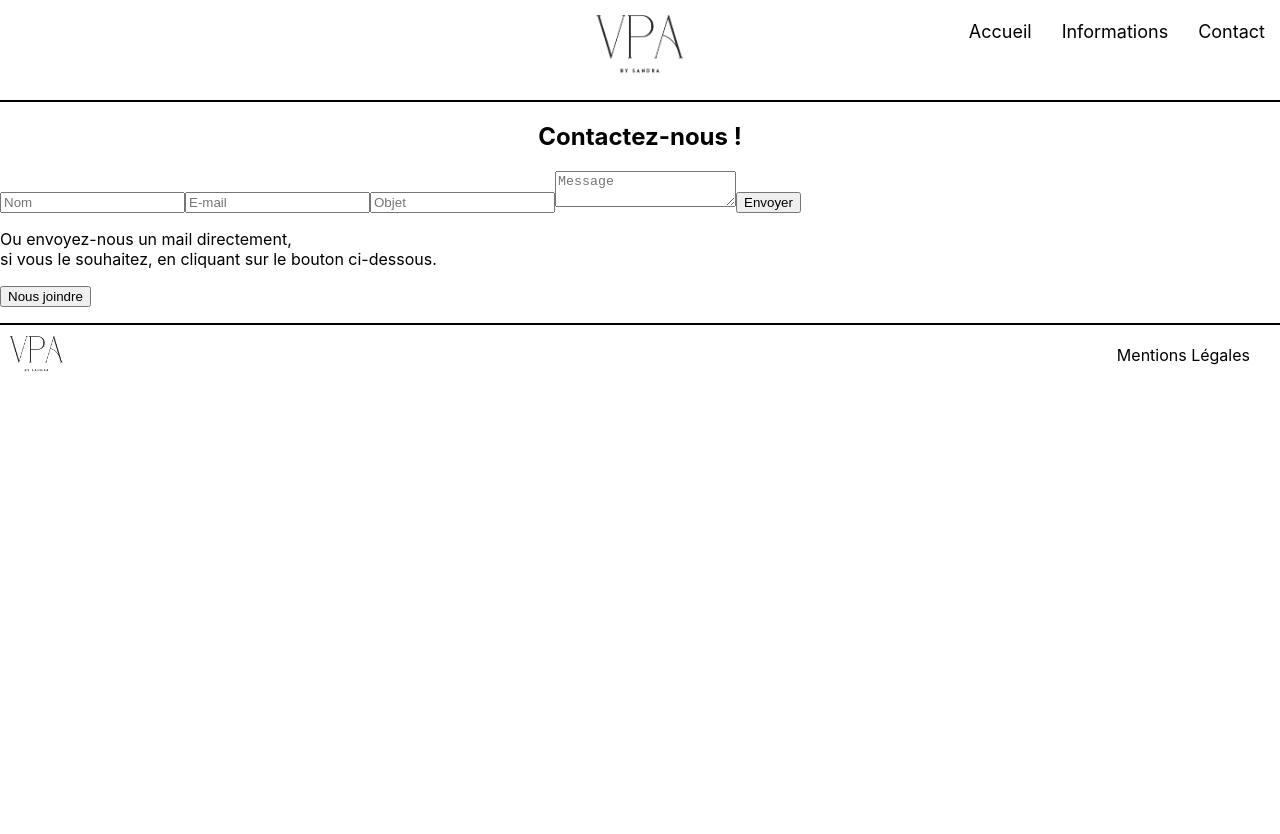
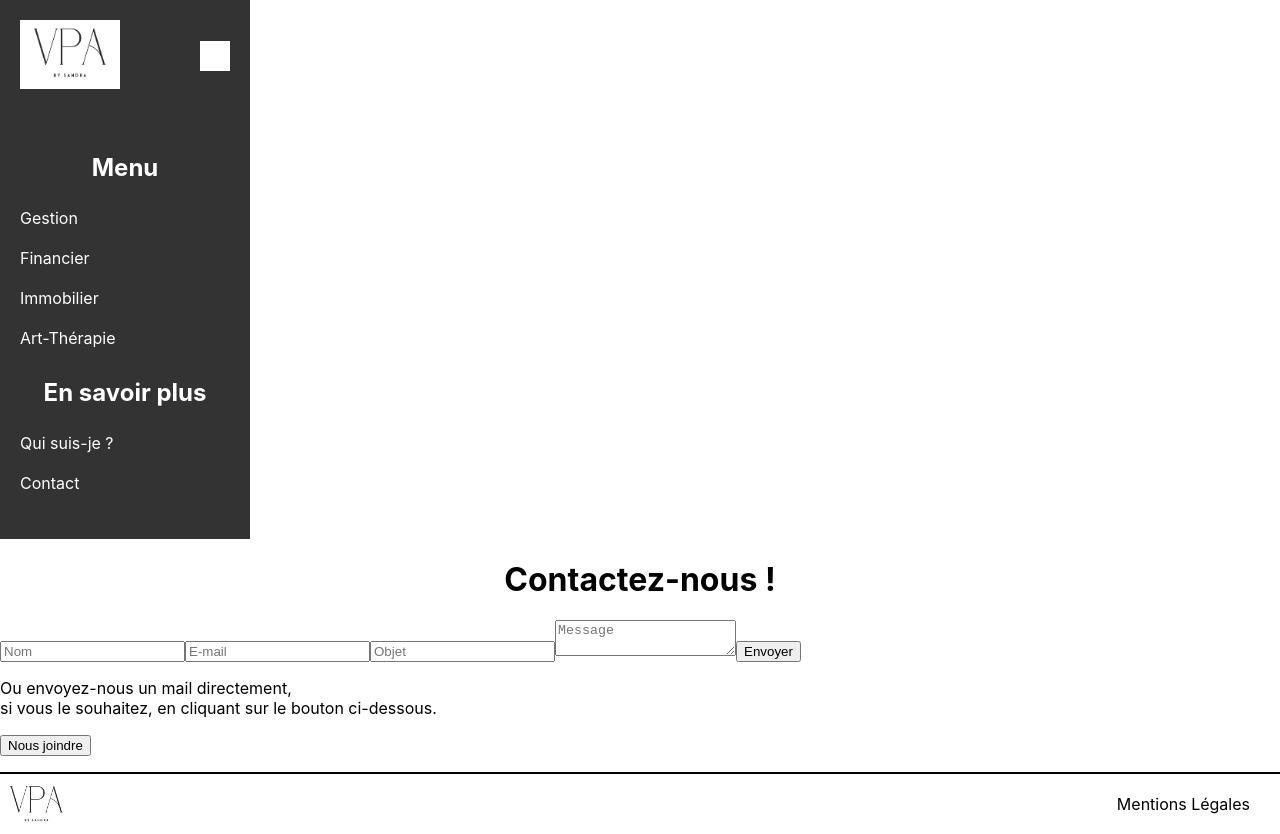
Before and after one commit to JeremyPromsy/SandraPro, a React (Create React App) app in the folder frontsandra/: page /contact in a window 1280 px wide. Before the commit the page ends 800 px from the top, so only its background shows below. Built offline with nearby package versions, Linux system fonts and the light colour scheme.

Commit message:
Commencement de menu amovible

```diff
--- a/frontsandra/src/components/Nav.jsx
+++ b/frontsandra/src/components/Nav.jsx
@@ -1,50 +1,59 @@
 import React, { useState } from "react";
 import { NavLink } from "react-router-dom";
 import "../styles/nav.css";
-import logo from "../assets/VPA-Logo.png"
+import logo from "../assets/VPA-Logo.png";
 
 function Navbar() {
-  const [showLinks, setShowLinks] = useState(false);
+  const [isSidebarOpen, setIsSidebarOpen] = useState(true);
 
-  const handleShowLinks = () => {
-    setShowLinks(!showLinks);
-  };
-
-  const closeMenu = () => {
-    setShowLinks(false);
+  const toggleSidebar = () => {
+    setIsSidebarOpen(!isSidebarOpen);
   };
 
   return (
-    <div className="navigation">
-    <div className={`navbar ${showLinks ? "showNav" : "hideNav"}`}>
-      <div className="logo">
+    <div className="container">
+      <nav className={`sidebar ${isSidebarOpen ? "sidebar-open" : ""}`}>
+        <div className="sidebar-top">
           <NavLink to="/">
-          <img className="logo-img" src={logo}
-          alt="logo LaFamicale" />
+            <img className="logo-img" src={logo} alt="logo VPA" />
           </NavLink>
+          <div className="expand_btn" onClick={toggleSidebar}></div>
         </div>
-      <div className="navBurger">
-      <button className="menuIcon" onClick={handleShowLinks}>
-        <span className="burgerBar"></span>
-      </button>
-      </div>
+        <div className="sidebar-links">
+          <h2>Menu</h2>
           <ul className="classNav">
             <li className="nav-links nav-links1">
-          <NavLink to="/" onClick={closeMenu}>
-            Accueil
-          </NavLink>
+              <NavLink to="/Gestion">Gestion</NavLink>
             </li>
             <li className="nav-links nav-links2">
-          <NavLink to="/informations" onClick={closeMenu}>
-            Informations
-          </NavLink>
+              <NavLink to="/financier">Financier</NavLink>
             </li>
             <li className="nav-links nav-links3">
-          <NavLink to="/contact" onClick={closeMenu}>
-            Contact
-          </NavLink>
+              <NavLink to="/immobilier">Immobilier</NavLink>
+            </li>
+            <li className="nav-links nav-links4">
+              <NavLink to="/art-thérapie">Art-Thérapie</NavLink>
             </li>
           </ul>
+          <h2>En savoir plus</h2>
+          <ul className="classNav">
+            <li className="nav-links nav-links5">
+              <NavLink to="/informations">Qui suis-je ?</NavLink>
+            </li>
+            <li className="nav-links nav-links6">
+              <NavLink to="/contact">Contact</NavLink>
+            </li>
+          </ul>
+        </div>
+      </nav>
+      {/* Bouton pour réouvrir le menu */}
+      {!isSidebarOpen && (
+        <div className="reopen-btn" onClick={toggleSidebar}>
+          Réouvrir le menu
+        </div>
+      )}
+      <div className="content">
+        {/* Contenu principal de votre application */}
       </div>
     </div>
   );
--- a/frontsandra/src/pages/Contact.jsx
+++ b/frontsandra/src/pages/Contact.jsx
@@ -7,7 +7,7 @@ function Contact() {
     <div className="pageInfo">
     <div className="contactPage">
       <div className="contactDiv">
-        <h2>Contactez-nous !</h2>
+        <h1>Contactez-nous !</h1>
         <FormContact />
         <div className="boutonMail">
         <p>Ou envoyez-nous un mail directement, <br></br>si vous le souhaitez, en cliquant sur le bouton ci-dessous.</p>
--- a/frontsandra/src/styles/nav.css
+++ b/frontsandra/src/styles/nav.css
@@ -1,9 +1,9 @@
-/* Styles généraux */
-.navbar {
+/* Styles généraux
+.sidebar {
     margin-right: 0px;
     padding: 0;
     width: 100%;
-    height: 100px;
+    height: 200px;
     background: white;
     border-bottom: 2px black solid;
 }
@@ -179,3 +179,72 @@
       top: 20px;
     }
   }
+  */
+
+  .container {
+    display: flex;
+  }
+
+  .sidebar {
+    width: 250px;
+    background-color: #333;
+    color: #fff;
+    transition: transform 0.3s ease-in-out;
+    transform: translateX(-250px);
+  }
+
+  .sidebar-open {
+    transform: translateX(0);
+  }
+
+  .sidebar-top {
+    display: flex;
+    align-items: center;
+    justify-content: space-between;
+    padding: 20px;
+  }
+
+  .logo-img {
+    width: 100px;
+  }
+
+  .expand_btn {
+    width: 30px;
+    height: 30px;
+    background-color: #fff;
+    cursor: pointer;
+  }
+
+  .sidebar-links {
+    padding: 20px;
+  }
+
+  .sidebar-links h2 {
+    margin-bottom: 10px;
+  }
+
+  .classNav {
+    list-style: none;
+    padding: 0;
+  }
+
+  .nav-links a {
+    color: #fff;
+    text-decoration: none;
+    display: block;
+    padding: 10px 0;
+  }
+
+  .nav-links a:hover {
+    background-color: #555;
+  }
+
+  .reopen-btn {
+    position: absolute;
+    top: 20px;
+    right: 20px;
+    background-color: #333;
+    color: #fff;
+    padding: 10px 20px;
+    cursor: pointer;
+  }
```
Lines whose indentation alone changed are shown as unchanged.
